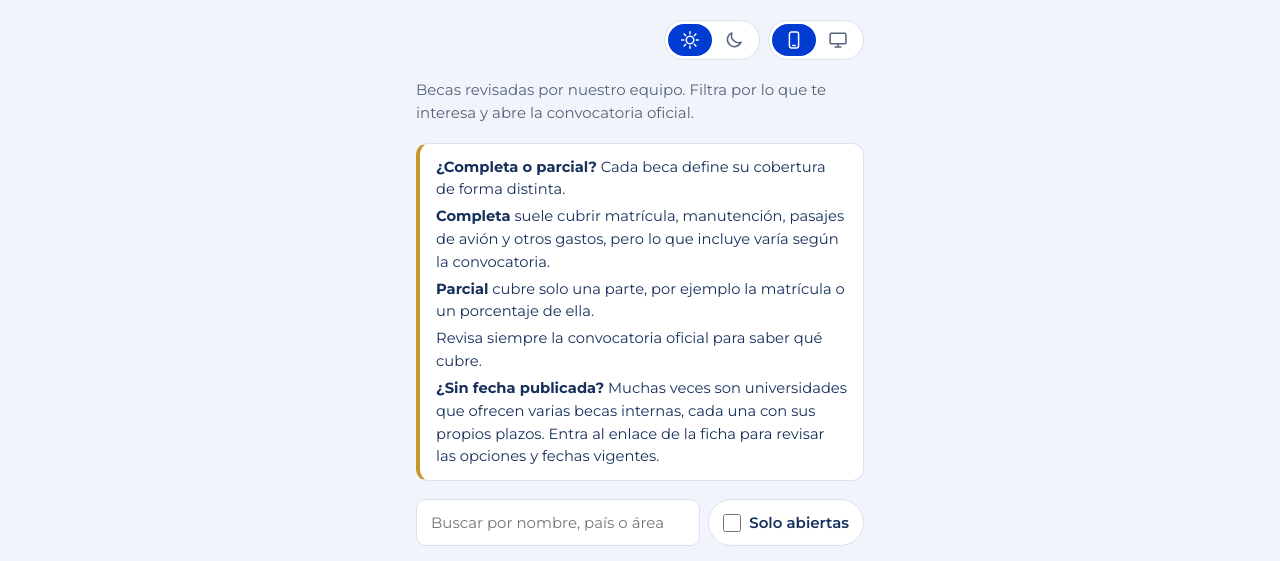
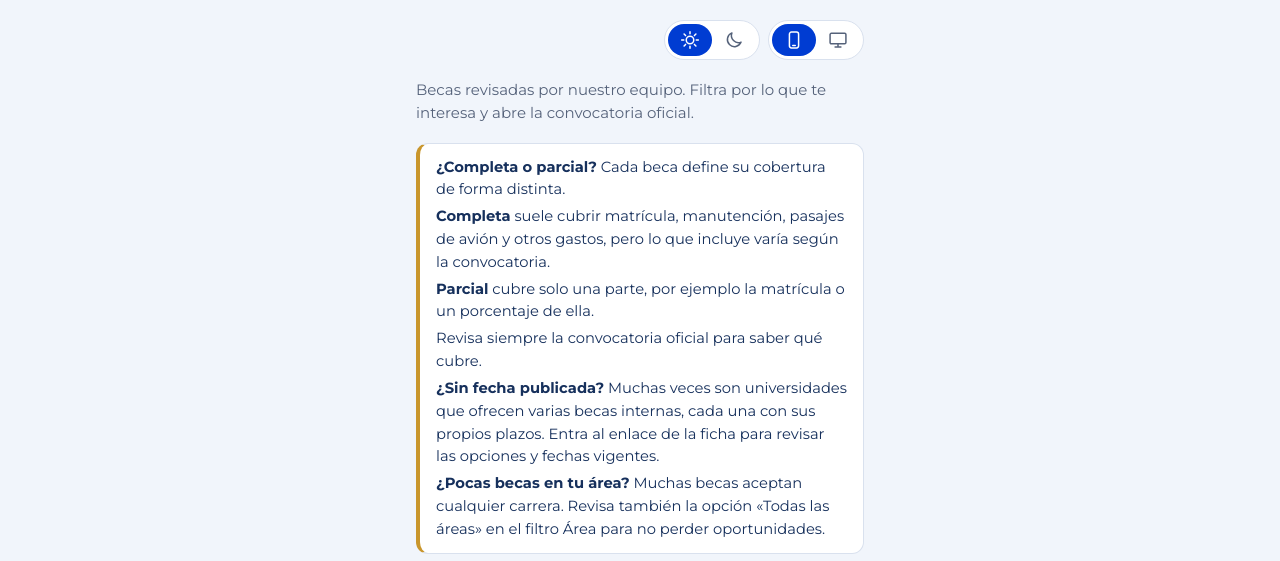
Before and after one commit to gaalra15/buscador-becas-bph, a plain HTML site: page index.html in a window 1280 px wide. Shown: the part 238-799 px from the top of the page. Drawn offline with Linux system fonts and the light colour scheme; no server answers.

Commit message:
Nota: recordar la opción «Todas las áreas» al filtrar por área
Co-Authored-By: Claude Opus 5.5 <noreply@anthropic.com>
Claude-Session: https://claude.ai/code/session_01QSaKGcJxFHoWRF94gLC4L5

```diff
--- a/index.html
+++ b/index.html
@@ -45,6 +45,7 @@
     <p><b>Parcial</b> cubre solo una parte, por ejemplo la matrícula o un porcentaje de ella.</p>
     <p>Revisa siempre la convocatoria oficial para saber qué cubre.</p>
     <p><strong>¿Sin fecha publicada?</strong> Muchas veces son universidades que ofrecen varias becas internas, cada una con sus propios plazos. Entra al enlace de la ficha para revisar las opciones y fechas vigentes.</p>
+    <p><strong>¿Pocas becas en tu área?</strong> Muchas becas aceptan cualquier carrera. Revisa también la opción «Todas las áreas» en el filtro Área para no perder oportunidades.</p>
   </aside>
 
   <p class="aviso" id="aviso-ejemplo" hidden>Estás viendo datos de ejemplo ficticios. Estas becas no existen.</p>
```
